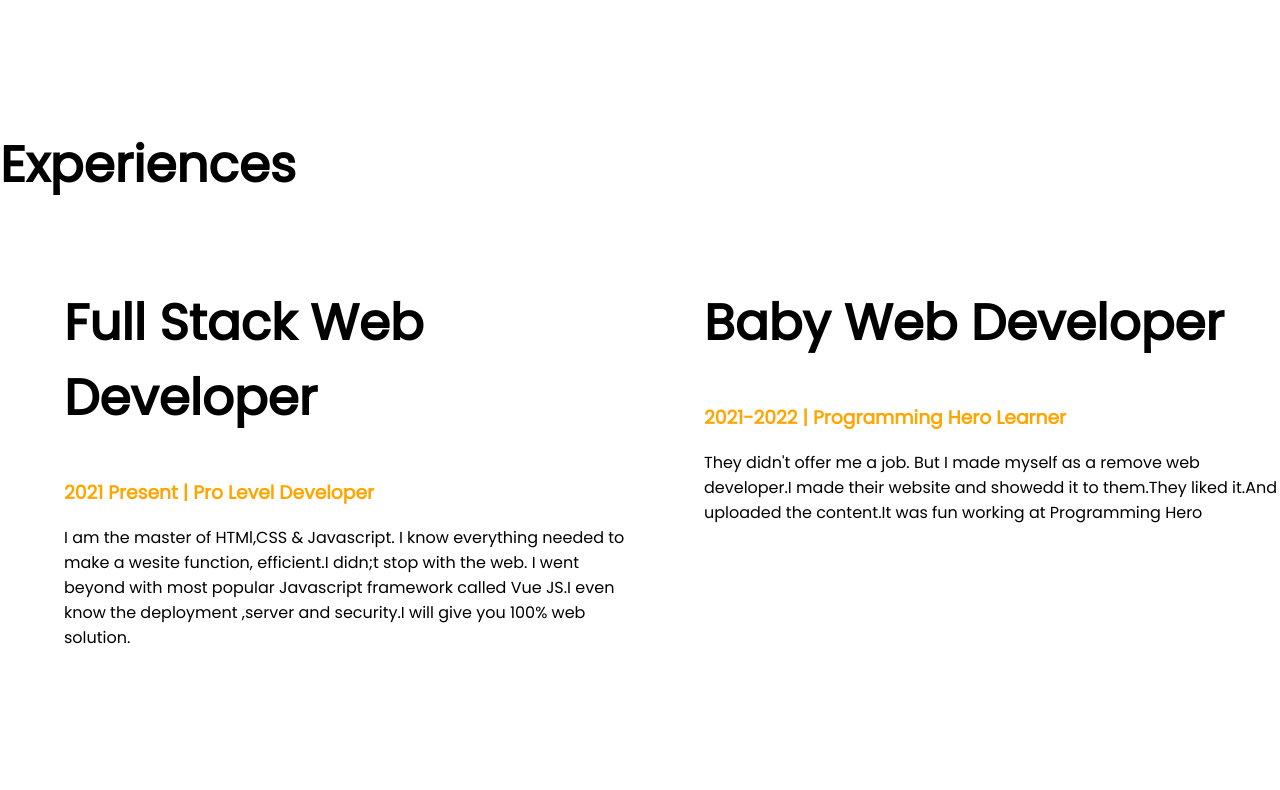
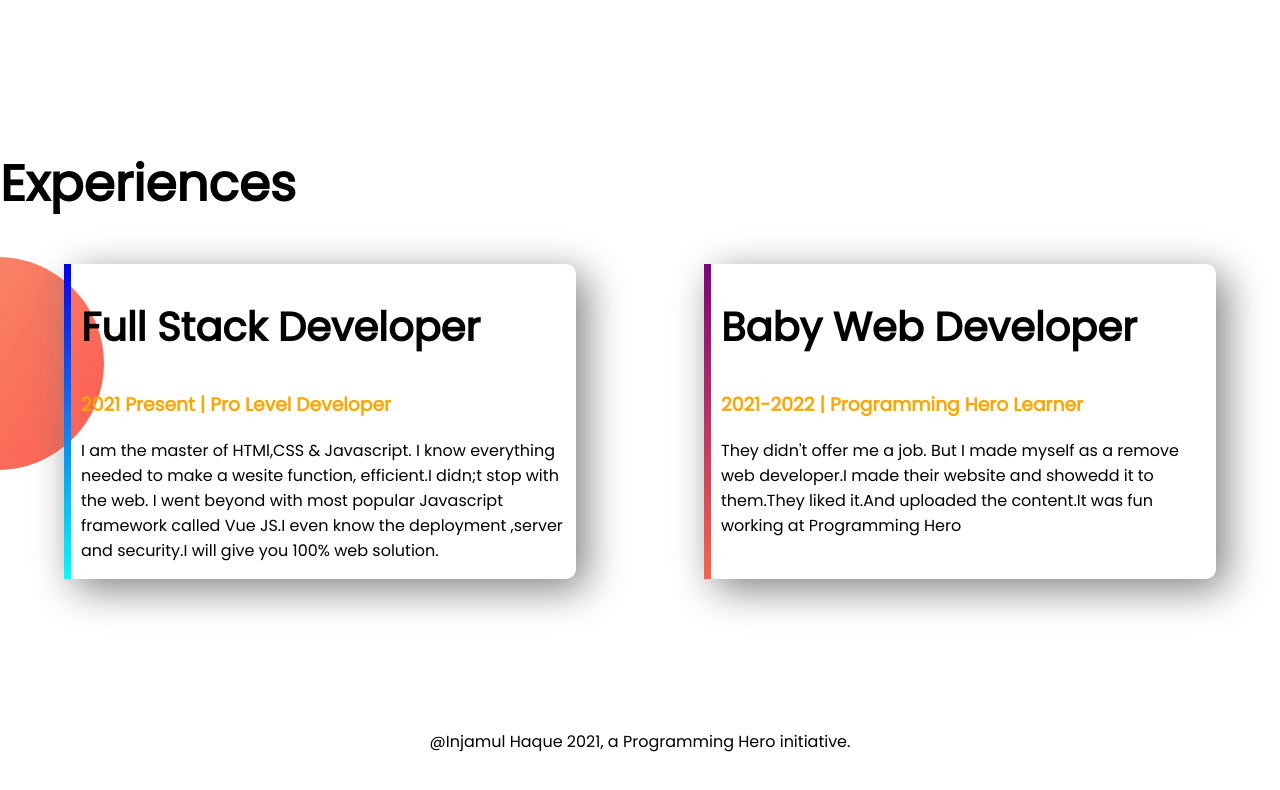
Before and after one commit to haquesomrat/my-developer-portfolio, a plain HTML site: page index.html in a window 1280 px wide. Shown: the part 1086-1876 px from the top of the page. Drawn offline with Linux system fonts and the light colour scheme.

Commit message:
practice-complete

```diff
--- a/index.html
+++ b/index.html
@@ -42,8 +42,8 @@
     <section class="experience-area">
         <h1>Experiences</h1>
         <div class="flexible-container">
-            <div class="half-width">
-                <h1>Full Stack Web Developer</h1>
+            <div id="details" class="experience-item">
+                <h2>Full Stack Developer</h2>
                 <h3 class="Name">2021 Present | Pro Level Developer</h3>
                 <p>I am the master of HTMl,CSS & Javascript. I know everything needed to make a wesite function,
                     efficient.I
@@ -51,8 +51,8 @@
                     know
                     the deployment ,server and security.I will give you 100% web solution.</p>
             </div>
-            <div class="half-width">
-                <h1>Baby Web Developer</h1>
+            <div id="web-developer" class="experience-item">
+                <h2>Baby Web Developer</h2>
                 <h3 class="Name">2021-2022 | Programming Hero Learner</h3>
                 <p>They didn't offer me a job. But I made myself as a remove web developer.I made their website and
                     showedd
@@ -61,6 +61,9 @@
         </div>
 
     </section>
+    <footer>
+        <p>@Injamul Haque 2021, a Programming Hero initiative.</p>
+    </footer>
 </body>
 
 </html>
--- a/style.css
+++ b/style.css
@@ -37,3 +37,35 @@ width: 80%;
     background-repeat: no-repeat;
     background-position: right;
 }
+.experience-item{
+    width: 40%;
+    margin-left: 5%;
+    margin-right: 5%;
+    padding-left: 10px;
+    padding-right: 10px;
+    box-shadow: 10px 10px 40px gray;
+    border-radius: 10px;
+}
+h2{
+    font-size: 40px;
+}
+.experience-area{
+    background-image: url(images/exp-bg.png);
+    background-repeat: no-repeat;
+    background-position: left;
+
+}
+#details{
+    border-left: 7px solid;
+    border-image: linear-gradient(blue,cyan);
+    border-image-slice: 1;
+}
+#web-developer{
+    border-left: 7px solid;
+    border-image: linear-gradient(purple,tomato);
+    border-image-slice: 1;
+
+}
+footer p{
+    text-align: center;
+}
```
